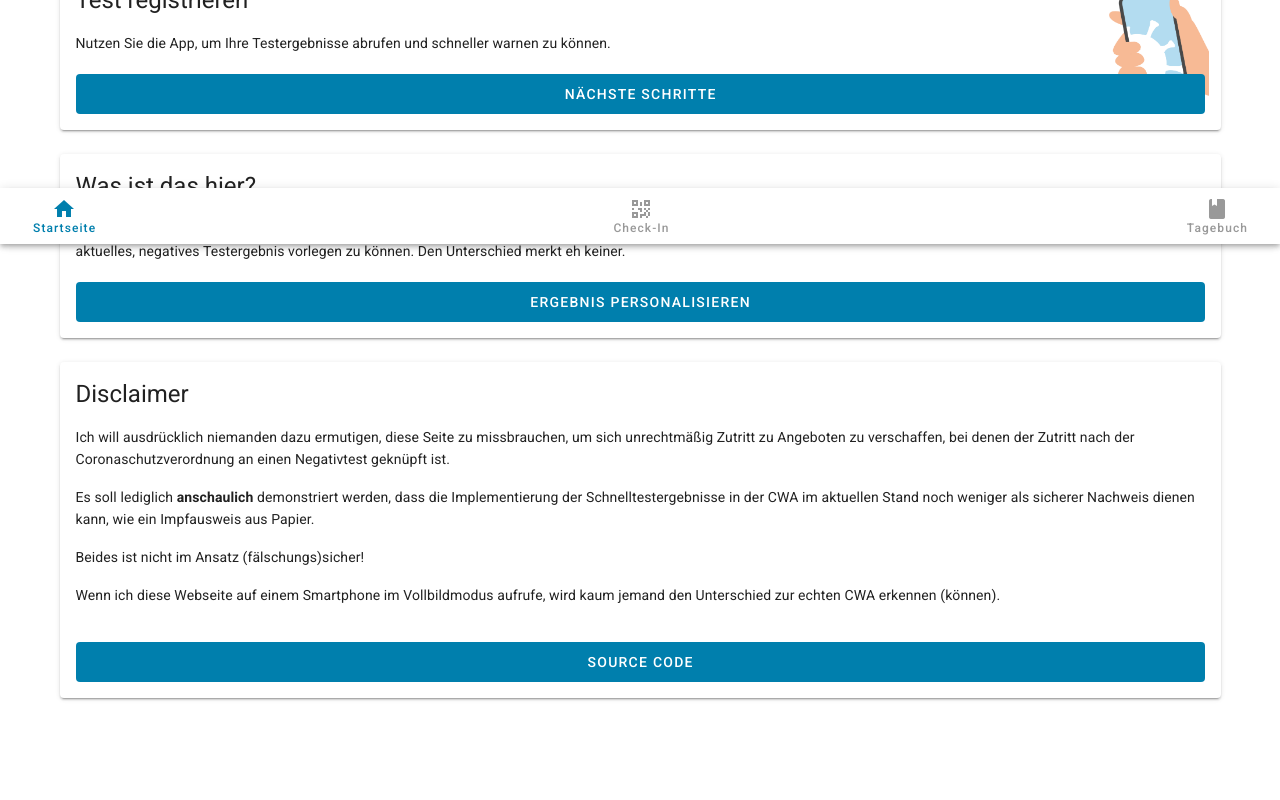
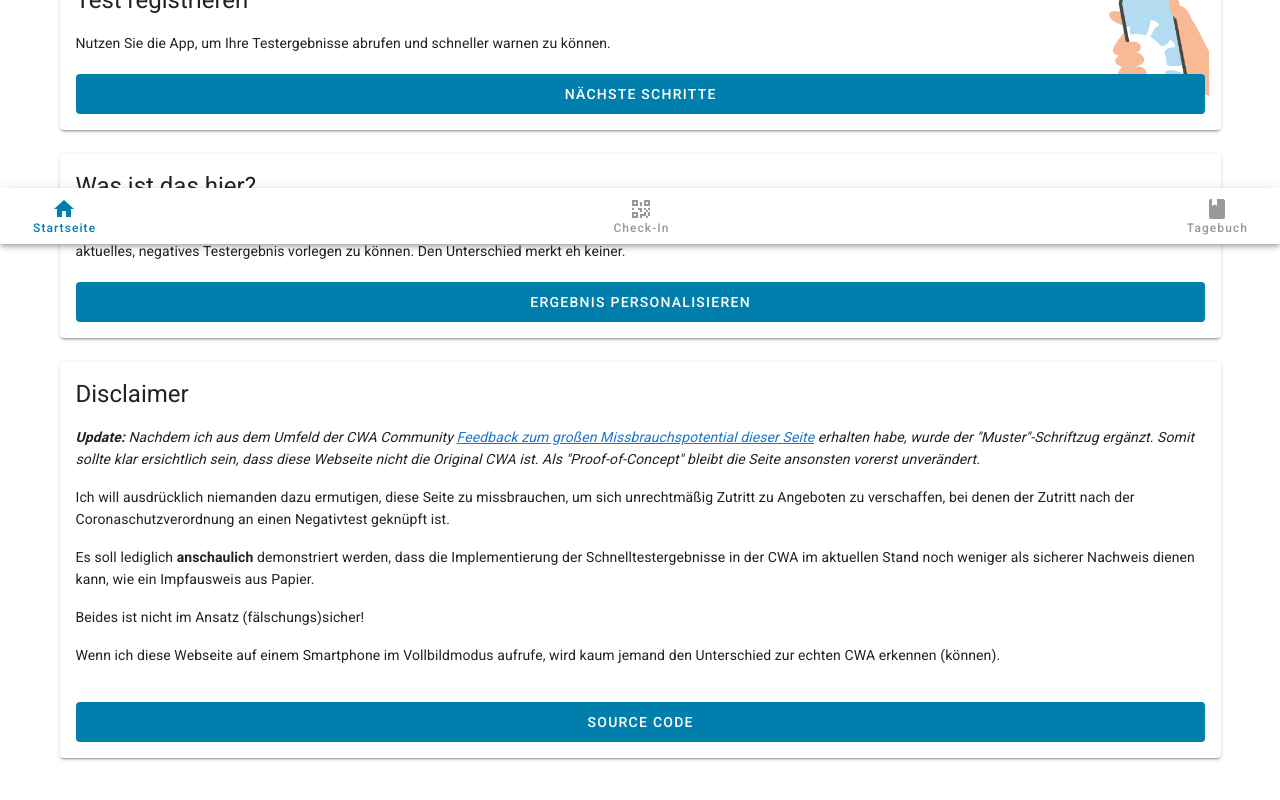
Before and after one commit to eyecatchup/cwa-testnachweis, a Vue app: page / in a window 1280 px wide. Shown: the part 556-1356 px from the top of the page. Before the commit the page ends 1330 px from the top, so only its background shows below. Built offline with nearby package versions, Linux system fonts and the light colour scheme; what vue-dayjs-plugin would draw is missing.

Commit message:
update disclaimer

```diff
--- a/src/components/CWA.vue
+++ b/src/components/CWA.vue
@@ -118,6 +118,7 @@
                 </v-card-title>
 
                 <v-card-subtitle>
+                  <cite><p><b>Update:</b> Nachdem ich aus dem Umfeld der CWA Community <a href="https://github.com/eyecatchup/cwa-testnachweis/issues/1">Feedback zum großen Missbrauchspotential dieser Seite</a> erhalten habe, wurde der "Muster"-Schriftzug ergänzt. Somit sollte klar ersichtlich sein, dass diese Webseite nicht die Original CWA ist. Als "Proof-of-Concept" bleibt die Seite ansonsten vorerst unverändert.</p></cite>
                   <p>Ich will ausdrücklich niemanden dazu ermutigen, diese Seite zu missbrauchen, um sich unrechtmäßig Zutritt zu Angeboten zu verschaffen, bei denen der Zutritt nach der Coronaschutzverordnung an einen Negativtest geknüpft ist.</p>
                   <p>Es soll lediglich <b>anschaulich</b> demonstriert werden, dass die Implementierung der Schnelltestergebnisse in der CWA im aktuellen Stand noch weniger als sicherer Nachweis dienen kann, wie ein Impfausweis aus Papier.</p>
                   <p>Beides ist nicht im Ansatz (fälschungs)sicher!</p>
```
